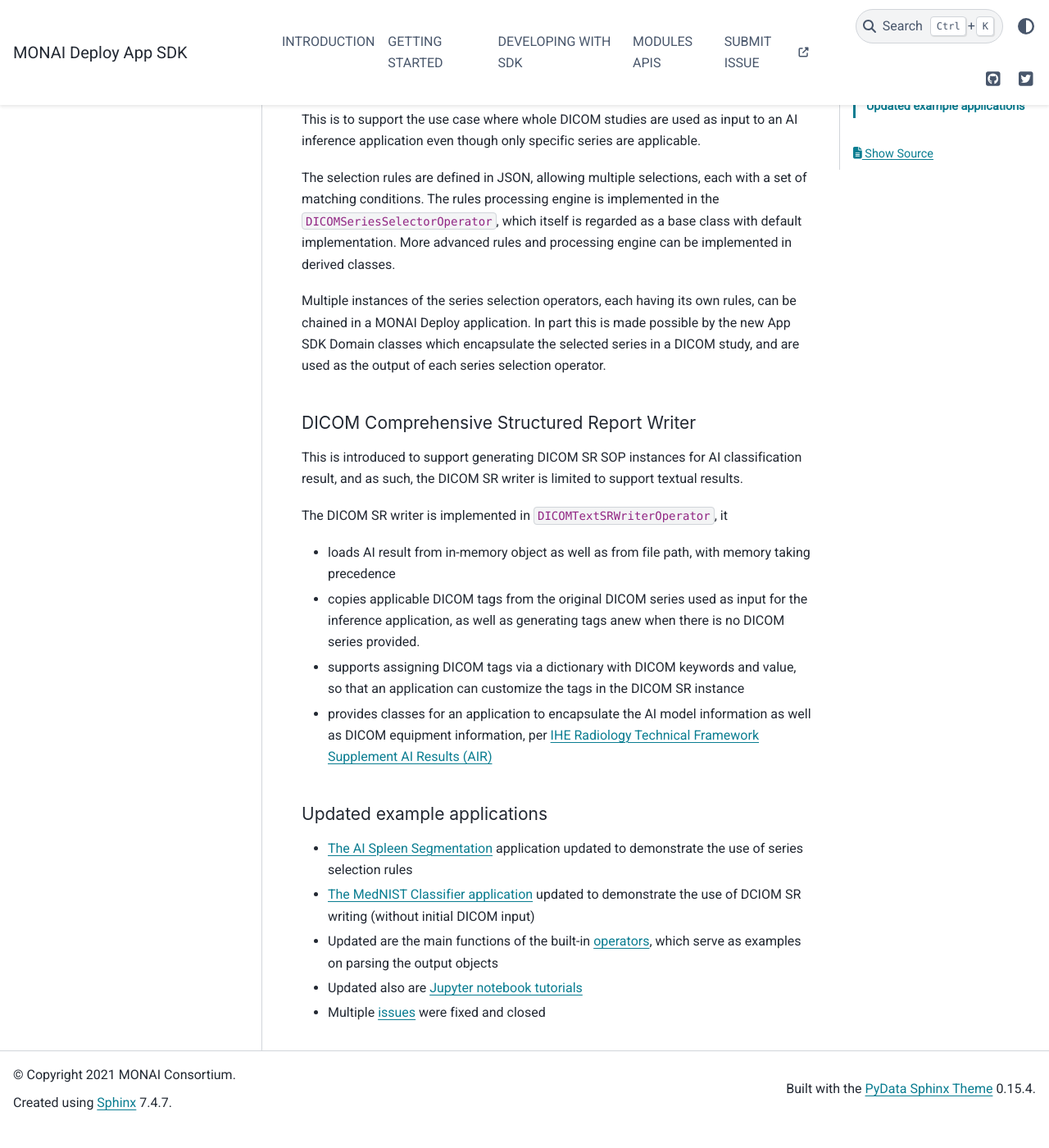
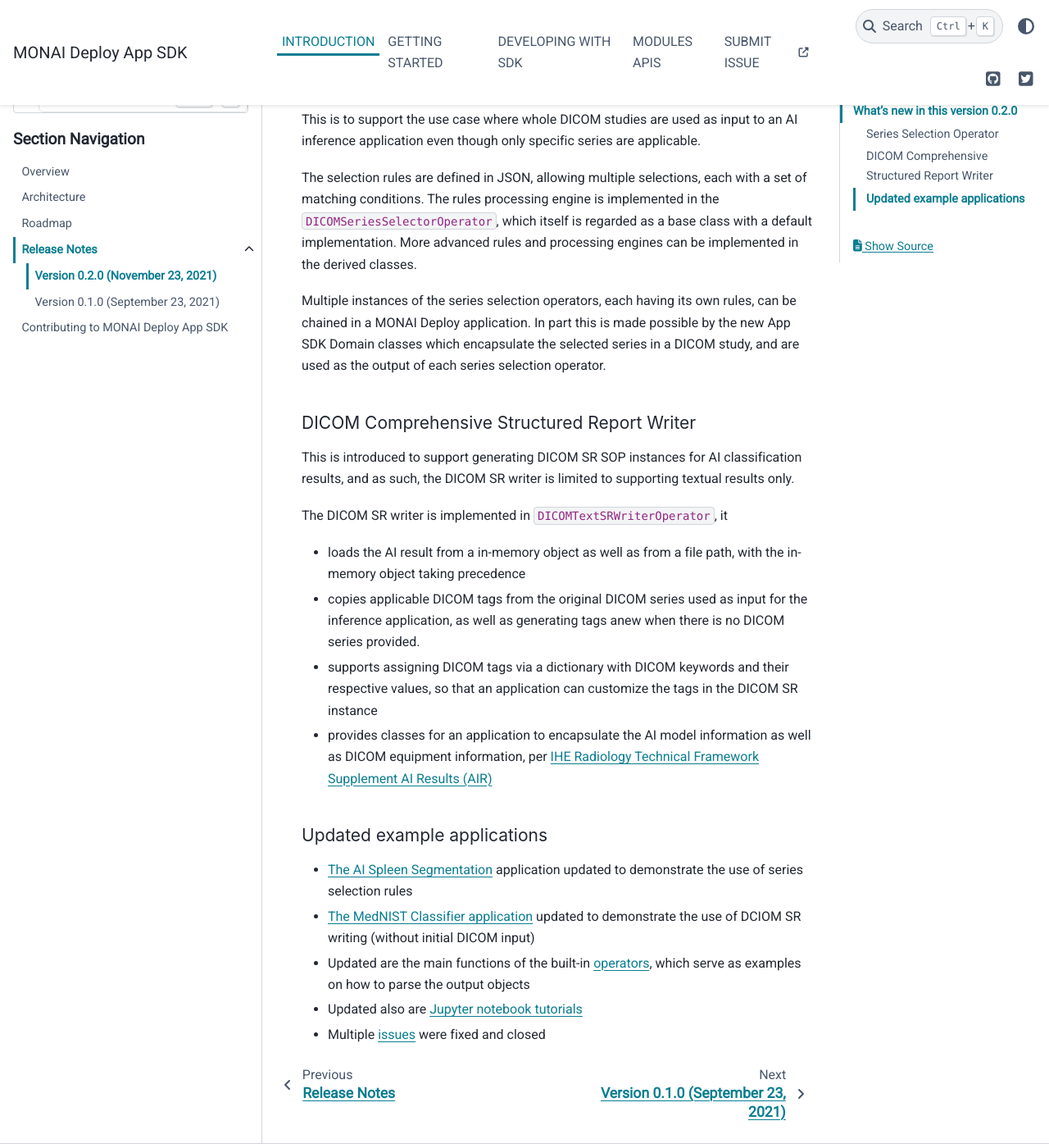
Before and after one commit to Project-MONAI/monai-deploy-app-sdk, a Sphinx documentation site: the page built from docs/source/release_notes/v0.2.0.md, in a window 1280 px wide and 1400 px high, scrolled down 515 px. Shown: the whole window at 82% size. Built offline with Sphinx 7.4.7 and the PyData theme 0.15.4, drawn with Linux system fonts in a browser that asks for light colours; some web fonts are replaced; pages that are not in the unit, such as notebooks, are missing from menus; the version number could not be read and is left out; before the commit the page ends 1890 px from its top, so only the background shows below that; some of the changed text lies outside the part shown.

Commit message:
Updated release_notes index.md, as well as release note itself
Signed-off-by: mmelqin <mingmelvinq@nvidia.com>

````diff
--- a/docs/source/release_notes/index.md
+++ b/docs/source/release_notes/index.md
@@ -6,6 +6,12 @@
 
 ```
 
+## Version 0.2
+
+```{toctree}
+:maxdepth: 1
+
+v0.2.0
 ## Version 0.1
 
 ```{toctree}
--- a/docs/source/release_notes/v0.2.0.md
+++ b/docs/source/release_notes/v0.2.0.md
@@ -12,22 +12,22 @@
 ### Series Selection Operator
 This is to support the use case where whole DICOM studies are used as input to an AI inference application even though only specific series are applicable.
 
-The selection rules are defined in JSON, allowing multiple selections, each with a set of matching conditions. The rules processing engine is implemented in the `DICOMSeriesSelectorOperator`, which itself is regarded as a base class with default implementation. More advanced rules and processing engine can be implemented in derived classes.
+The selection rules are defined in JSON, allowing multiple selections, each with a set of matching conditions. The rules processing engine is implemented in the `DICOMSeriesSelectorOperator`, which itself is regarded as a base class with a default implementation. More advanced rules and processing engines can be implemented in the derived classes.
 
 Multiple instances of the series selection operators, each having its own rules, can be chained in a MONAI Deploy application. In part this is made possible by the new App SDK Domain classes which encapsulate the selected series in a DICOM study, and are used as the output of each series selection operator.
 
 ### DICOM Comprehensive Structured Report Writer
-This is introduced to support generating DICOM SR SOP instances for AI classification result, and as such, the DICOM SR writer is limited to support textual results.
+This is introduced to support generating DICOM SR SOP instances for AI classification results, and as such, the DICOM SR writer is limited to supporting textual results only.
 
 The DICOM SR writer is implemented in `DICOMTextSRWriterOperator`, it
-- loads AI result from in-memory object as well as from file path, with memory taking precedence
+- loads the AI result from a in-memory object as well as from a file path, with the in-memory object taking precedence
 - copies applicable DICOM tags from the original DICOM series used as input for the inference application, as well as generating tags anew when there is no DICOM series provided.
-- supports assigning DICOM tags via a dictionary with DICOM keywords and value, so that an application can customize the tags in the DICOM SR instance
+- supports assigning DICOM tags via a dictionary with DICOM keywords and their respective values, so that an application can customize the tags in the DICOM SR instance
 - provides classes for an application to encapsulate the AI model information as well as DICOM equipment information, per [IHE Radiology Technical Framework Supplement AI Results (AIR)](https://www.ihe.net/uploadedFiles/Documents/Radiology/IHE_RAD_Suppl_AIR.pdf)
 
 ### Updated example applications
 - [The AI Spleen Segmentation](https://github.com/Project-MONAI/monai-deploy-app-sdk/tree/main/examples/apps/ai_spleen_seg_app) application updated to demonstrate the use of series selection rules
 - [The MedNIST Classifier application](https://github.com/Project-MONAI/monai-deploy-app-sdk/tree/main/examples/apps/mednist_classifier_monaideploy) updated to demonstrate the use of DCIOM SR writing (without initial DICOM input)
-- Updated are the main functions of the built-in [operators](https://github.com/Project-MONAI/monai-deploy-app-sdk/tree/main/monai/deploy/operators), which serve as examples on parsing the output objects
+- Updated are the main functions of the built-in [operators](https://github.com/Project-MONAI/monai-deploy-app-sdk/tree/main/monai/deploy/operators), which serve as examples on how to parse the output objects
 - Updated also are [Jupyter notebook tutorials](https://github.com/Project-MONAI/monai-deploy-app-sdk/tree/main/notebooks/tutorials)
 - Multiple [issues](https://github.com/Project-MONAI/monai-deploy-app-sdk/issues?q=is%3Aissue+is%3Aclosed) were fixed and closed
````
